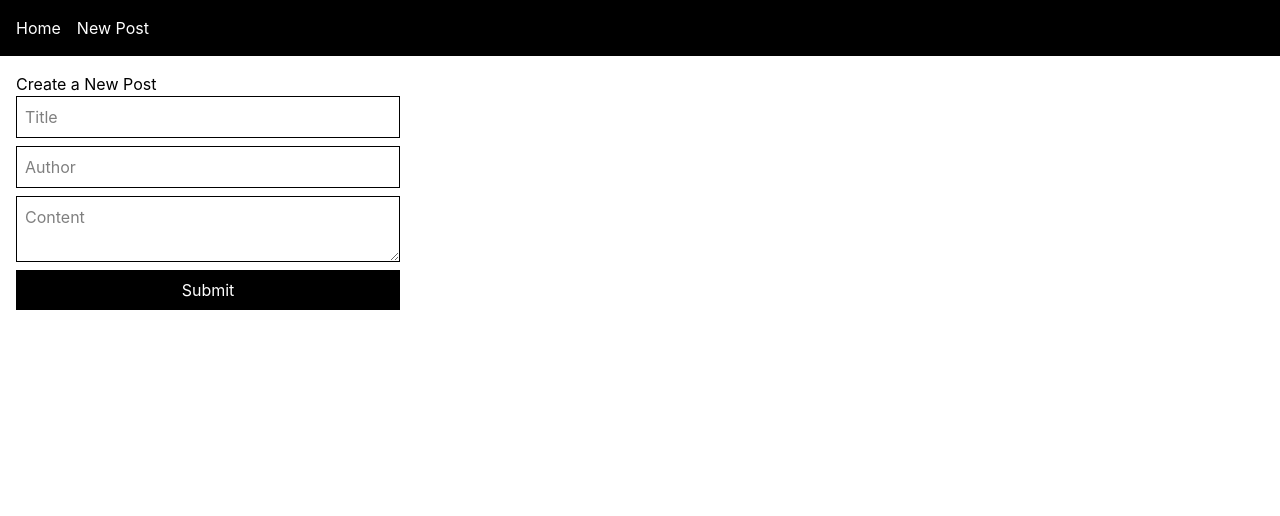
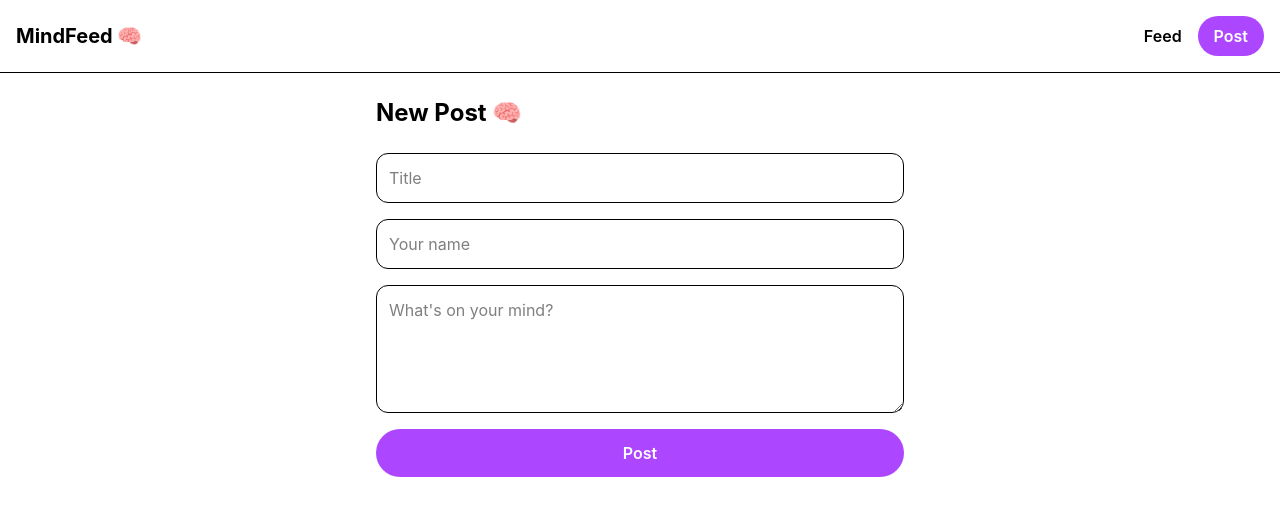
Before and after one commit to naimahchoudhury98-afk/psych-board, a React (Vite) app in the folder client/: page /new-post in a window 1280 px wide. Shown: the top 516 px of the page. Built offline with nearby package versions, Linux system fonts and the light colour scheme.

Commit message:
replacedURL

```diff
--- a/client/src/App.jsx
+++ b/client/src/App.jsx
@@ -1,16 +1,17 @@
 import { Route, Routes } from "react-router";
-import Home from "./pages/Home";
+import Landing from "./pages/Landing";
+import Feed from "./pages/Feed";
 import NewPost from "./pages/NewPost";
+import SinglePost from "./pages/SinglePost";
 import Navbar from "./components/Navbar";
-import SinglePost from "./pages/SinglePost";
-
 
 export default function App() {
   return (
     <div>
       <Navbar />
       <Routes>
-        <Route path="/" element={<Home />} />
+        <Route path="/" element={<Landing />} />
+        <Route path="/feed" element={<Feed />} />
         <Route path="/new-post" element={<NewPost />} />
         <Route path="/posts/:id" element={<SinglePost />} />
       </Routes>
--- a/client/src/components/Navbar.jsx
+++ b/client/src/components/Navbar.jsx
@@ -2,9 +2,14 @@ import { Link } from "react-router";
 
 export default function Navbar() {
   return (
-    <nav className="bg-black text-white p-4 flex gap-4">
-      <Link to="/">Home</Link>
-      <Link to="/new-post">New Post</Link>
+    <nav className="border-b p-4 flex justify-between items-center">
+      <Link to="/">
+        <h1 className="text-xl font-bold">MindFeed 🧠</h1>
+      </Link>
+      <div className="flex gap-4 items-center">
+        <Link to="/feed" className="font-semibold">Feed</Link>
+        <Link to="/new-post" className="bg-purple-500 text-white px-4 py-2 rounded-full font-semibold">Post</Link>
+      </div>
     </nav>
   );
 }
--- /dev/null
+++ b/client/src/pages/Feed.jsx
@@ -0,0 +1,50 @@
+import { useState, useEffect } from "react";
+import { Link } from "react-router";
+
+export default function Feed() {
+  const [posts, setPosts] = useState([]);
+
+  useEffect(() => {
+    const fetchPosts = () => {
+      fetch("https://psych-board.onrender.com/posts")
+        .then((res) => res.json())
+        .then((data) => setPosts(data));
+    };
+    fetchPosts();
+    const interval = setInterval(fetchPosts, 5000);
+    return () => clearInterval(interval);
+  }, []);
+
+  async function deletePost(id) {
+    await fetch(`https://psych-board.onrender.com/posts/${id}`, { method: "DELETE" });
+    setPosts(posts.filter((post) => post.id !== id));
+  }
+
+  return (
+    <div className="max-w-xl mx-auto p-4">
+        <h1 className="text-2xl font-bold mb-4">MindFeed 🧠</h1>
+      {posts.map((post) => (
+        <div key={post.id} className="border-b p-4 hover:bg-gray-50 cursor-pointer">
+          <div className="flex gap-3">
+            <div className="w-10 h-10 rounded-full bg-purple-500 flex items-center justify-center text-white font-bold">
+                {post.author ? post.author[0].toUpperCase() : "?"}
+            </div>
+            <div className="flex-1">
+              <div className="flex justify-between">
+                <span className="font-bold">{post.author}</span>
+                <span className="text-gray-400 text-sm">{new Date(post.created_at).toLocaleDateString()}</span>
+              </div>
+              <Link to={`/posts/${post.id}`}>
+                <p className="font-semibold mt-1">{post.title}</p>
+              </Link>
+              <p className="text-gray-600 mt-1">{post.content}</p>
+              <button onClick={() => deletePost(post.id)} className="text-red-400 text-sm mt-2">
+                Delete
+              </button>
+            </div>
+          </div>
+        </div>
+      ))}
+    </div>
+  );
+}
--- a/client/src/pages/Home.jsx
+++ /dev/null
@@ -1,45 +0,0 @@
-import { useState, useEffect } from "react";
-import { Link } from "react-router";
-
-export default function Home() {
-const [posts, setPosts] = useState([]);
-
-useEffect(() => {
-    const fetchPosts = () => {
-    fetch("http://localhost:3000/posts")
-        .then((res) => res.json())
-        .then((data) => setPosts(data));
-    };
-
-    fetchPosts();
-
-    const interval = setInterval(fetchPosts, 5000);
-
-    return () => clearInterval(interval);
-    }, []);
-
-   async function deletePost(id) {
-  await fetch(`http://localhost:3000/posts/${id}`, {
-    method: "DELETE",
-  });
-  setPosts(posts.filter((post) => post.id !== id));
-}
-    return (
-        <div className="max-w-2xl mx-auto p-4">
-            <h1 className="text-3xl font-bold mb-6">Psych Board 🧠</h1>
-            {posts.map((post) => (
-            <div key={post.id} className="border rounded-lg p-4 mb-4 shadow">
-                <Link to={`/posts/${post.id}`}>
-                    <h2 className="text-xl font-bold">{post.title}</h2>
-                </Link>
-                <p className="text-gray-600 my-2">{post.content}</p>
-                <p className="text-sm text-gray-400">By {post.author}</p>
-                <p className="text-sm text-gray-400">By {post.author}</p>
-                <button onClick={() => deletePost(post.id)} className="text-red-400 text-sm mt-2">Delete </button>
-
-
-            </div>
-        ))}
-        </div>
-    );
-}
--- /dev/null
+++ b/client/src/pages/Landing.jsx
@@ -0,0 +1,15 @@
+import { Link } from "react-router";
+
+export default function Landing() {
+  return (
+    <div className="min-h-screen flex flex-col items-center justify-center text-center p-6">
+      <h1 className="text-5xl font-extrabold mb-4">MindFeed 🧠</h1>
+      <p className="text-gray-500 text-lg max-w-md mb-8">
+        A space to share and explore psychology, dreams, and the mysteries of the mind.
+      </p>
+      <Link to="/feed" className="bg-purple-500 text-white px-6 py-3 rounded-full font-semibold text-lg">
+        Enter MindFeed
+      </Link>
+    </div>
+  );
+}
--- a/client/src/pages/NewPost.jsx
+++ b/client/src/pages/NewPost.jsx
@@ -2,12 +2,8 @@ import { useState } from "react";
 import { useNavigate } from "react-router";
 
 export default function NewPost() {
+  const [formData, setFormData] = useState({ title: "", content: "", author: "" });
   const navigate = useNavigate();
-  const [formData, setFormData] = useState({
-    title: "",
-    content: "",
-    author: "",
-  });
 
   function handleChange(e) {
     setFormData({ ...formData, [e.target.name]: e.target.value });
@@ -15,22 +11,39 @@ export default function NewPost() {
 
   async function handleSubmit(e) {
     e.preventDefault();
-  await fetch("http://localhost:3000/posts", {
+    await fetch("https://psych-board.onrender.com/posts", {
       method: "POST",
       headers: { "Content-Type": "application/json" },
       body: JSON.stringify(formData),
     });
-  navigate("/");
+    navigate("/feed");
   }
 
   return (
-  <div className="p-4">
-    <h1>Create a New Post</h1>
-    <form onSubmit={handleSubmit} className="flex flex-col gap-2 w-96">
-      <input className="border p-2" name="title" placeholder="Title" onChange={handleChange} />
-      <input className="border p-2" name="author" placeholder="Author" onChange={handleChange} />
-      <textarea className="border p-2" name="content" placeholder="Content" onChange={handleChange} />
-      <button className="bg-black text-white p-2" type="submit">Submit</button>
+    <div className="max-w-xl mx-auto p-6">
+      <h1 className="text-2xl font-bold mb-6">New Post 🧠</h1>
+      <form onSubmit={handleSubmit} className="flex flex-col gap-4">
+        <input
+          className="border rounded-xl p-3 outline-none focus:border-purple-400"
+          name="title"
+          placeholder="Title"
+          onChange={handleChange}
+        />
+        <input
+          className="border rounded-xl p-3 outline-none focus:border-purple-400"
+          name="author"
+          placeholder="Your name"
+          onChange={handleChange}
+        />
+        <textarea
+          className="border rounded-xl p-3 outline-none focus:border-purple-400 h-32"
+          name="content"
+          placeholder="What's on your mind?"
+          onChange={handleChange}
+        />
+        <button className="bg-purple-500 text-white py-3 rounded-full font-semibold">
+          Post
+        </button>
       </form>
     </div>
   );
--- a/client/src/pages/SinglePost.jsx
+++ b/client/src/pages/SinglePost.jsx
@@ -1,4 +1,4 @@
-import { useParams } from "react-router";
+import { useParams, Link } from "react-router";
 import { useState, useEffect } from "react";
 
 export default function SinglePost() {
@@ -6,18 +6,29 @@ export default function SinglePost() {
   const [post, setPost] = useState(null);
 
   useEffect(() => {
-    fetch(`http://localhost:3000/posts/${id}`)
+    fetch(`https://psych-board.onrender.com/posts/${id}`)
       .then((res) => res.json())
       .then((data) => setPost(data[0]));
   }, [id]);
 
-  if (!post) return <p>Loading...</p>;
+  if (!post) return <p className="text-center mt-10">Loading...</p>;
 
   return (
-    <div className="max-w-2xl mx-auto p-6">
-      <h1 className="text-3xl font-bold">{post.title}</h1>
-      <p className="text-gray-600 my-4">{post.content}</p>
-      <p className="text-sm text-gray-400">By {post.author}</p>
+    <div className="max-w-xl mx-auto p-6">
+      <Link to="/feed" className="text-purple-500 font-semibold">← Back to Feed</Link>
+      <div className="border-b py-6">
+        <div className="flex gap-3 mb-4">
+          <div className="w-10 h-10 rounded-full bg-purple-500 flex items-center justify-center text-white font-bold">
+            {post.author ? post.author[0].toUpperCase() : "?"}
+          </div>
+          <div>
+            <p className="font-bold">{post.author}</p>
+            <p className="text-gray-400 text-sm">{new Date(post.created_at).toLocaleDateString()}</p>
+          </div>
+        </div>
+        <h1 className="text-2xl font-bold mb-3">{post.title}</h1>
+        <p className="text-gray-600 leading-relaxed">{post.content}</p>
+      </div>
     </div>
   );
 }
```
Lines whose indentation alone changed are shown as unchanged.
